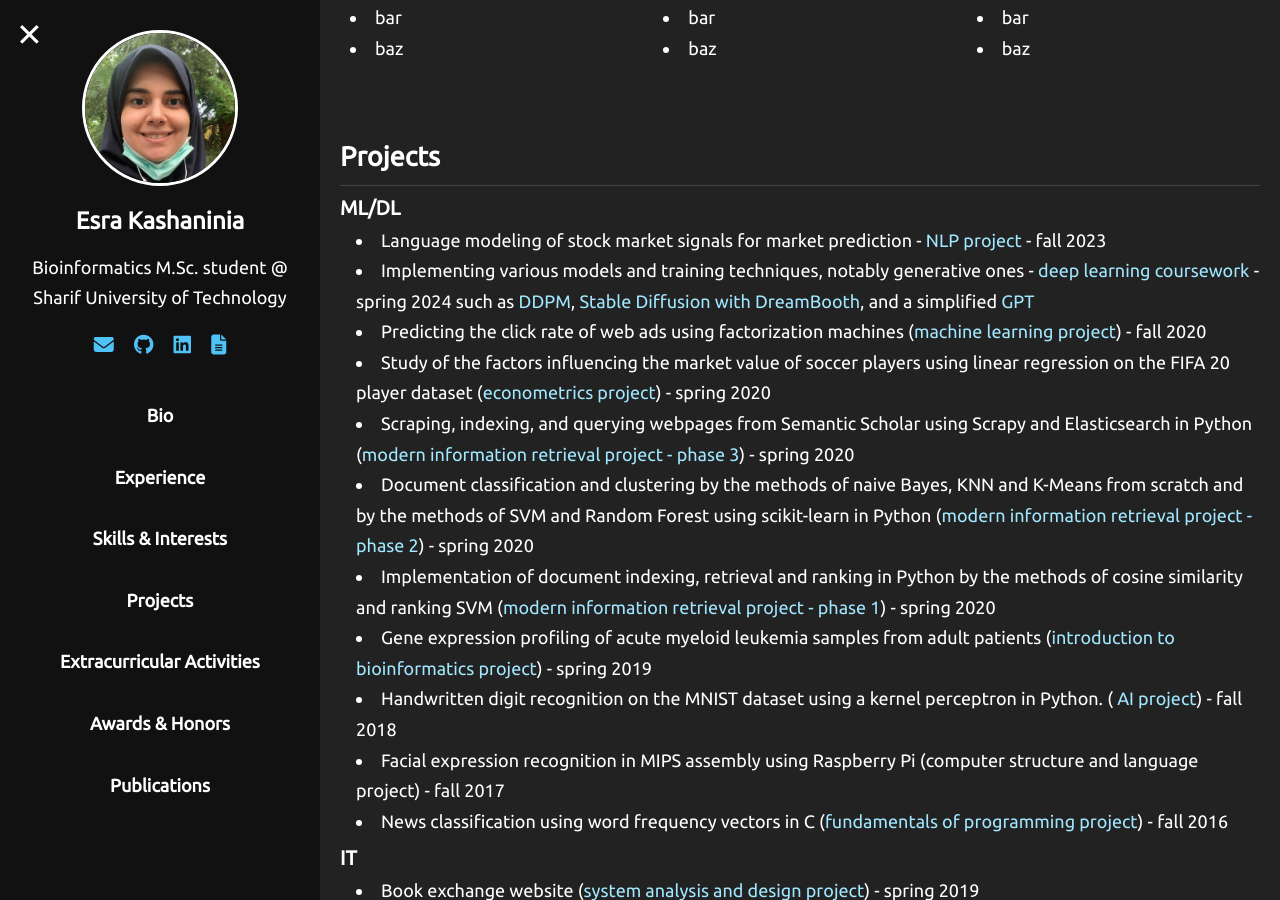
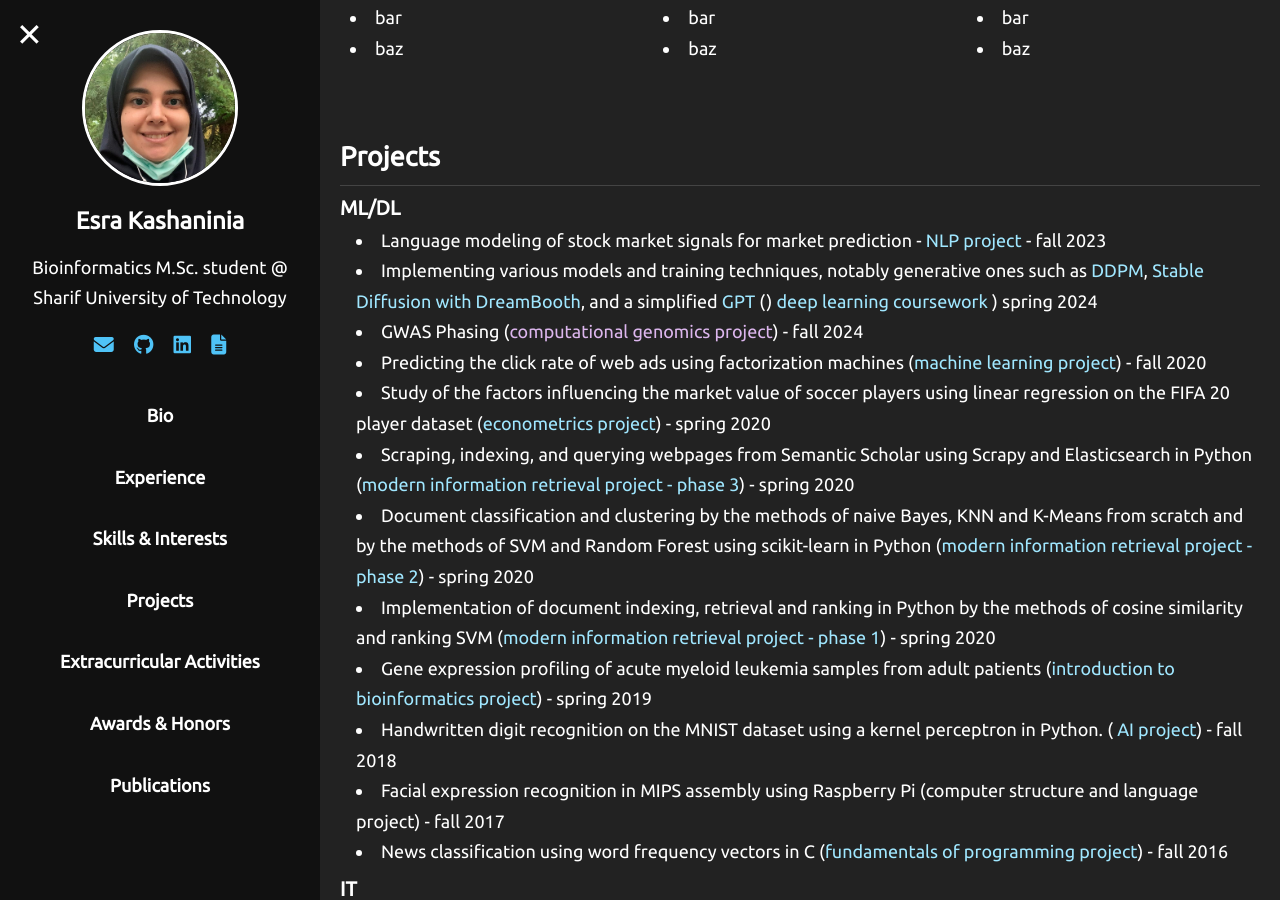
Before and after one commit to Esra-K/Esra-K.github.io, a Jekyll site: the page built from index.md, in a window 1280 px wide and 900 px high, scrolled down 1223 px. Built offline with Jekyll 4.4.1, drawn with Linux system fonts in a browser that asks for light colours.

Commit message:
minor projects update

```diff
--- a/index.md
+++ b/index.md
@@ -93,13 +93,7 @@ layout: default
     </li>
     <li>
       Implementing various models and training techniques, notably generative
-      ones -
-      <a
-        href="https://github.com/Esra-K/MSc-Coursework/tree/master/Deep%20Learning-Spring2024"
-      >
-        deep learning coursework
-      </a>
-      - spring 2024 such as
+      ones such as
       <a
         href="https://github.com/Esra-K/MSc-Coursework/blob/master/Deep%20Learning-Spring2024/HW4-Practical/DlHw4-402210676/DDPM.ipynb"
         >DDPM</a
@@ -112,6 +106,16 @@ layout: default
         href="https://github.com/Esra-K/MSc-Coursework/blob/master/Deep%20Learning-Spring2024/HW3-Practical/HW3Practical-402210676/SimpleGPT.ipynb"
         >GPT</a
       >
+      ()
+      <a
+        href="https://github.com/Esra-K/MSc-Coursework/tree/master/Deep%20Learning-Spring2024"
+      >
+        deep learning coursework
+      </a>
+      ) spring 2024
+    </li>
+    <li> GWAS Phasing
+    (<a href="">computational genomics project</a>) - fall 2024
     </li>
     <li>
       Predicting the click rate of web ads using factorization machines (<a
```
Also changed, not shown: 1 other file.
